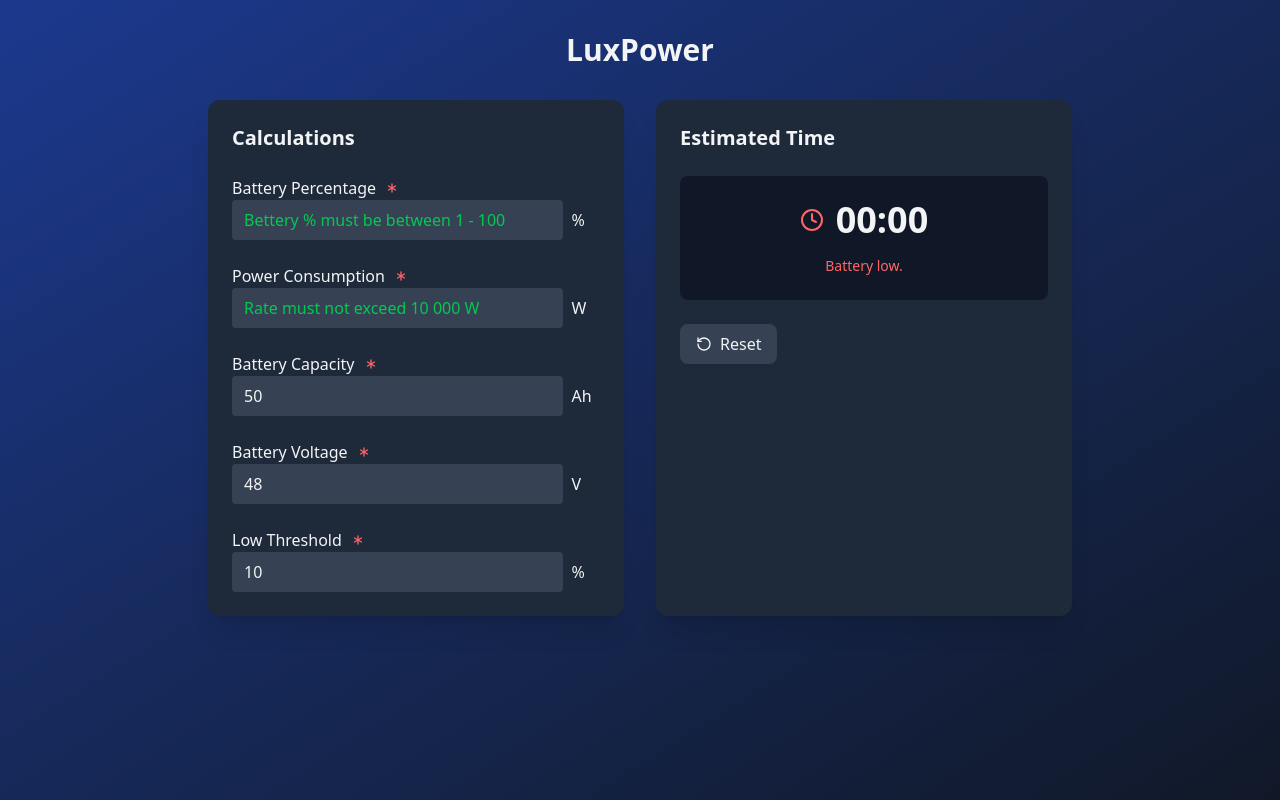
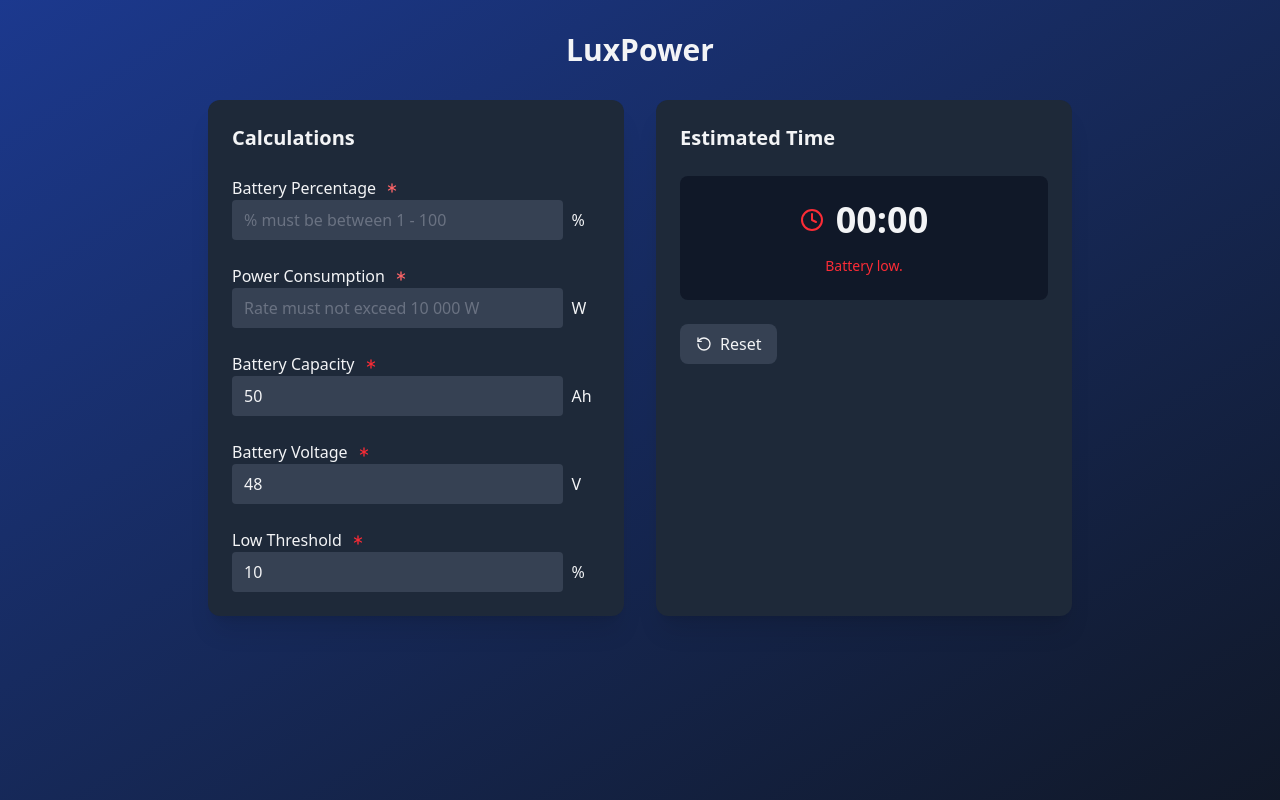
Before and after one commit to qualipsolutions/luxpower, a React (Vite) app: page / in a window 1280 px wide. Built offline with nearby package versions, Linux system fonts and the light colour scheme.

Commit message:
Errors display

```diff
--- a/src/App.tsx
+++ b/src/App.tsx
@@ -41,6 +41,8 @@ function App() {
   const [lowThreshold, setLowThreshold] = useState(10);
   const [remainingTime, setRemainingTime] = useState("");
   const [error, setError] = useState("");
+  const [percentageError, setPercentageError] = useState<string>("");
+  const [dischargeError, setDischargeError] = useState<string>("");
 
   useEffect(() => {
     validateAndCalculate();
@@ -83,6 +85,27 @@ function App() {
     setVoltage(48);
     setLowThreshold(10);
   };
+
+  useEffect(() => {
+    if (currentPercentage > 100) {
+      setPercentageError("Percentage cannot exceed 100%");
+    } else if (currentPercentage < 1 && currentPercentage !== 0) {
+      setPercentageError("Percentage must be at least 1%");
+    } else {
+      setPercentageError("");
+    }
+  }, [currentPercentage]);
+
+  useEffect(() => {
+    if (dischargeRate > 10000) {
+      setDischargeError("Power consumption cannot exceed 10,000W");
+    } else if (dischargeRate < 1 && dischargeRate !== 0) {
+      setDischargeError("Power consumption must be at least 1W");
+    } else {
+      setDischargeError("");
+    }
+  }, [dischargeRate]);
+
   return (
     <div className="min-h-screen bg-gradient-to-br from-blue-900 to-gray-900 text-gray-100">
       <div className="container mx-auto px-4 py-8 max-w-4xl">
@@ -103,7 +126,7 @@ function App() {
                   <input
                     type="text"
                     value={currentPercentage === 0 ? "" : currentPercentage}
-                    placeholder="Bettery % must be between 1 - 100"
+                    placeholder="% must be between 1 - 100"
                     onChange={(e) => {
                       const value = e.target.value;
                       //allow only numbers
@@ -123,10 +146,13 @@ function App() {
                         e.preventDefault();
                       }
                     }}
-                    className="w-full bg-gray-700 rounded px-3 py-2  placeholder-green-500 focus:placeholder-gray-500"
+                    className="w-full bg-gray-700 rounded px-3 py-2  placeholder-gray-500 focus:placeholder-gray-500"
                   />
                   <span className="w-8">%</span>
                 </div>
+                {percentageError && (
+                  <p className="text-red-500 text-sm mt-1">{percentageError}</p>
+                )}
               </div>
 
               <div>
@@ -158,16 +184,19 @@ function App() {
                         e.preventDefault();
                       }
                     }}
-                    className="w-full bg-gray-700 rounded px-3 py-2  placeholder-green-500 focus:placeholder-gray-500"
+                    className="w-full bg-gray-700 rounded px-3 py-2  placeholder-gray-500 focus:placeholder-gray-500"
                   />
                   <span className="w-8">W</span>
                 </div>
+                {dischargeError && (
+                  <p className="text-red-500 text-sm mt-1">{dischargeError}</p>
+                )}
               </div>
 
               <div>
                 <label className="flex items-center gap-2">
                   Battery Capacity
-                  <Asterisk className="w-4 h-4 text-red-400" />
+                  <Asterisk className="w-4 h-4 text-red-500" />
                 </label>
                 <div className="flex items-center gap-2">
                   <input
@@ -190,7 +219,7 @@ function App() {
               <div>
                 <label className="flex items-center gap-2">
                   Battery Voltage
-                  <Asterisk className="w-4 h-4 text-red-400" />
+                  <Asterisk className="w-4 h-4 text-red-500" />
                 </label>
                 <div className="flex items-center gap-2">
                   <input
@@ -211,7 +240,7 @@ function App() {
                 <br />
                 <label className="flex items-center gap-2">
                   Low Threshold
-                  <Asterisk className="w-4 h-4 text-red-400" />
+                  <Asterisk className="w-4 h-4 text-red-500" />
                 </label>
                 <div className="flex items-center gap-2">
                   <input
@@ -241,14 +270,14 @@ function App() {
               <div className="flex items-center justify-center gap-3 mb-4">
                 <Clock
                   className={`w-6 h-6 ${
-                    error ? "text-red-400" : "text-green-400"
+                    error ? "text-red-500" : "text-green-400"
                   }`}
                 />
                 <span className="text-4xl font-bold">
                   {error ? "00:00" : remainingTime}
                 </span>
               </div>
-              {error && <p className="text-red-400 text-sm">{error}</p>}
+              {error && <p className="text-red-500 text-sm">{error}</p>}
             </div>
 
             <div className="flex gap-4 mt-6">
```
